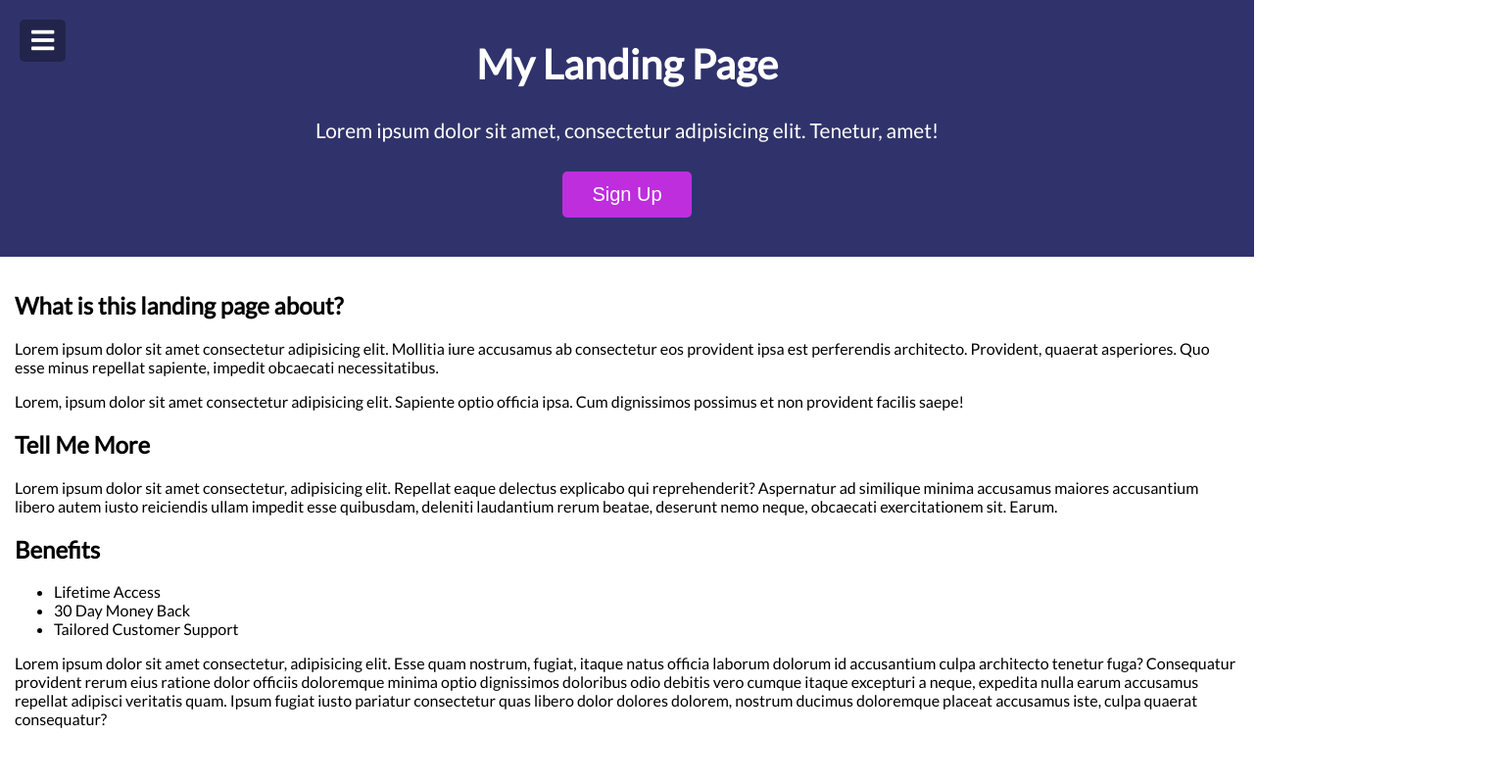
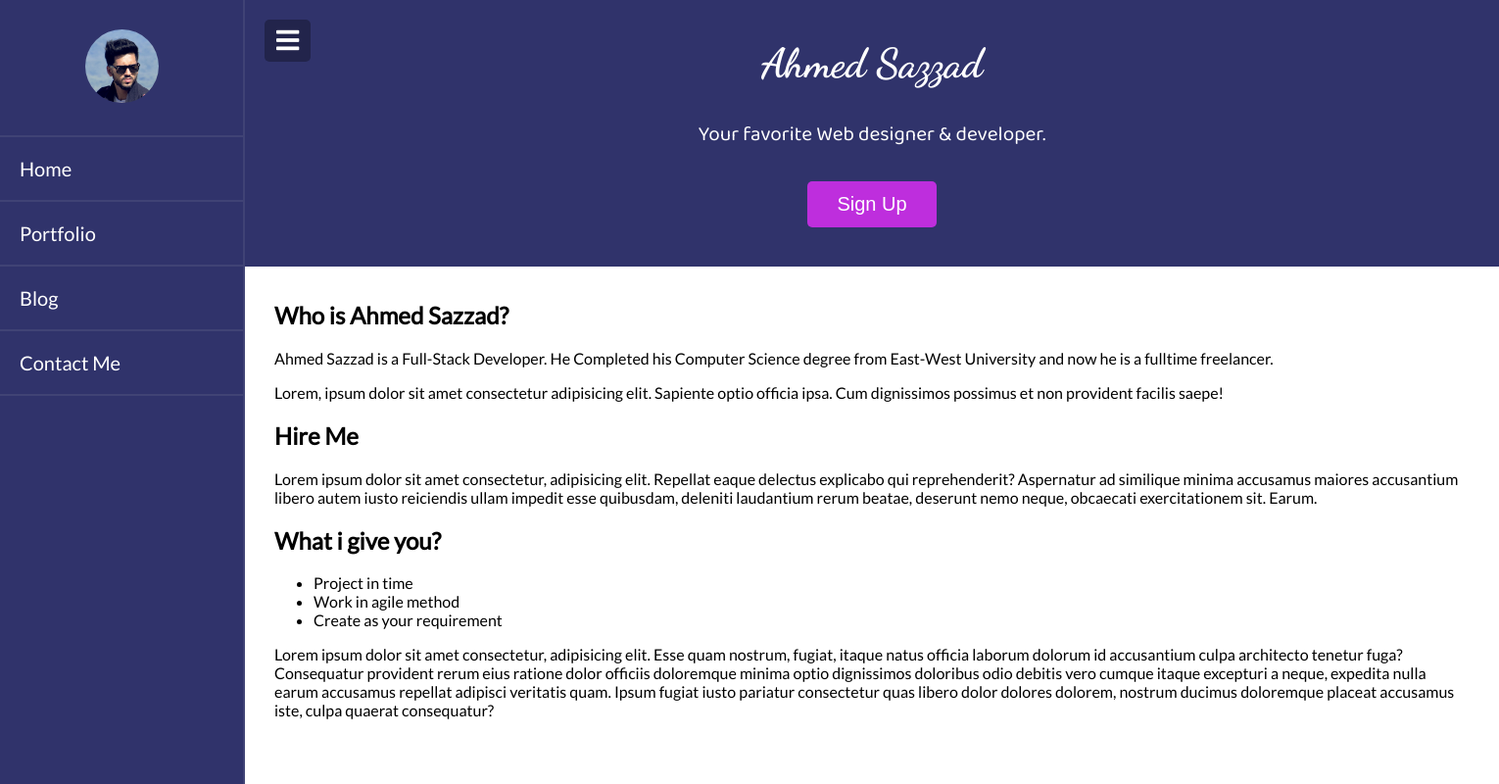
Before and after one commit to ahmedsgit/Menu-slider, a plain HTML site: page index.html in a window 1280 px wide. Both pictures are taken after a click on the button 43 px from the left and 41 px from the top of the page. Shown: the whole page at 98% size, 1530 px wide, since content can reach past the window. Drawn offline with Linux system fonts and the light colour scheme.

Commit message:
Basic Design

```diff
--- a/index.html
+++ b/index.html
@@ -23,35 +23,31 @@
             <li><a href="#">Contact Me</a></li>
         </ul>
     </nav>
-
     <header>
         <button id="toggle" class="toggle">
             <i class="fa fa-bars fa-2x"></i>
         </button>
-
-        <h1>My Landing Page</h1>
+        <h1>Ahmed Sazzad</h1>
 
         <p>
-            Lorem ipsum dolor sit amet, consectetur adipisicing elit. Tenetur, amet!
+            Your favorite Web designer & developer.
         </p>
 
         <button class="cta-btn" id="open">Sign Up</button>
     </header>
 
     <div class="container">
-        <h2>What is this landing page about?</h2>
+        <h2>Who is Ahmed Sazzad?</h2>
         <p>
-            Lorem ipsum dolor sit amet consectetur adipisicing elit. Mollitia iure
-            accusamus ab consectetur eos provident ipsa est perferendis architecto.
-            Provident, quaerat asperiores. Quo esse minus repellat sapiente, impedit
-            obcaecati necessitatibus.
+            Ahmed Sazzad is a Full-Stack Developer. He Completed his Computer Science degree from East-West University
+            and now he is a fulltime freelancer.
         </p>
         <p>
             Lorem, ipsum dolor sit amet consectetur adipisicing elit. Sapiente optio
             officia ipsa. Cum dignissimos possimus et non provident facilis saepe!
         </p>
 
-        <h2>Tell Me More</h2>
+        <h2>Hire Me</h2>
 
         <p>
             Lorem ipsum dolor sit amet consectetur, adipisicing elit. Repellat eaque
@@ -61,11 +57,11 @@
             neque, obcaecati exercitationem sit. Earum.
         </p>
 
-        <h2>Benefits</h2>
+        <h2>What i give you?</h2>
         <ul>
-            <li>Lifetime Access</li>
-            <li>30 Day Money Back</li>
-            <li>Tailored Customer Support</li>
+            <li>Project in time</li>
+            <li>Work in agile method</li>
+            <li>Create as your requirement</li>
         </ul>
 
         <p>
--- a/resources/script.js
+++ b/resources/script.js
@@ -0,0 +1,16 @@
+let toggle = document.getElementById('toggle');
+let modal = document.getElementById('modal');
+let openModal = document.getElementById('open');
+let closeModal = document.getElementById('close');
+
+//Toggle nav
+toggle.addEventListener('click', () => document.body.classList.toggle('show-nav'));
+
+//show Modal
+openModal.addEventListener('click', () => modal.classList.add('show-modal'));
+
+//hide Modal
+closeModal.addEventListener('click', () => modal.classList.remove('show-modal'));
+
+//Hide modal on outside click
+window.addEventListener('click', e => e.target == modal ? modal.classList.remove('show-modal') : false);
--- a/resources/style.css
+++ b/resources/style.css
@@ -1,4 +1,4 @@
-@import url('https://fonts.googleapis.com/css2?family=Amatic+SC:wght@700&family=Baloo+Da+2:wght@400;500&family=Dancing+Script:wght@500;562;700&family=Lato&display=swap');
+@import url("https://fonts.googleapis.com/css2?family=Amatic+SC:wght@700&family=Baloo+Da+2:wght@400;500&family=Dancing+Script:wght@500;562;700&family=Lato&display=swap");
 
 :root {
   --modal-duration: 1s;
@@ -11,12 +11,13 @@
 }
 
 body {
-    font-family: 'Lato', sans-serif;
+  font-family: "Lato", sans-serif;
   margin: 0;
+  transition: transform 0.3s ease;
 }
 
 button,
-input[type=submit] {
+input[type="submit"] {
   background-color: var(--secondary-color);
   border: 0;
   border-radius: 5px;
@@ -37,12 +38,14 @@ nav {
   position: fixed;
   top: 0;
   left: 0;
-    width: 20%;
+  width: 250px;
   height: 100vh;
   z-index: 100;
   transform: translateX(-100%);
 }
-
+body.show-nav {
+  transform: translateX(250px);
+}
 nav .logo {
   padding: 30px 0;
   text-align: center;
@@ -55,6 +58,7 @@ nav .logo img {
 }
 
 nav ul {
+  font-size: 20px;
   padding: 0;
   list-style-type: none;
   margin: 0;
@@ -80,7 +84,6 @@ nav ul li a {
 }
 
 /* Header */
-
 header {
   background-color: var(--primary-color);
   color: #fff;
@@ -91,10 +94,12 @@ header {
 }
 
 header h1 {
+  font-family: "Dancing Script";
   margin: 0;
 }
 
 header p {
+  font-family: "Baloo Da 2";
   margin: 30px 0;
 }
 
@@ -111,14 +116,13 @@ header p {
 }
 
 .container {
-    padding: 15px;
+  padding: 15px 30px;
   margin: 0 auto;
   max-width: 100%;
   widows: 800px;
 }
 
 /* Modal */
-
 .modal-container {
   background-color: rgba(0, 0, 0, 0.7);
   display: none;
@@ -128,18 +132,22 @@ header p {
   right: 0;
   bottom: 0;
 }
-
+.modal-container.show-modal {
+  display: block;
+}
 .modal {
   background-color: #fff;
   border-radius: 5px;
   box-shadow: 0 0 10px rgba(0, 0, 0, 0.3);
   position: absolute;
   overflow: hidden;
-    top: 50%;
-    left: 50%;
+  top: 25%;
+  left: 37%;
   transform: translate(-50% -50%);
   max-width: 100%;
   width: 400px;
+  animation-name: modalopen;
+  animation-duration: var(--modal-duration);
 }
 
 .modal-header {
@@ -178,5 +186,13 @@ header p {
   position: absolute;
   top: 0;
   right: 0;
+}
 
+@keyframes modalopen {
+  from {
+    opacity: 0;
   }
+  to {
+    opacity: 1;
+  }
+}
```
Lines whose indentation alone changed are shown as unchanged.
